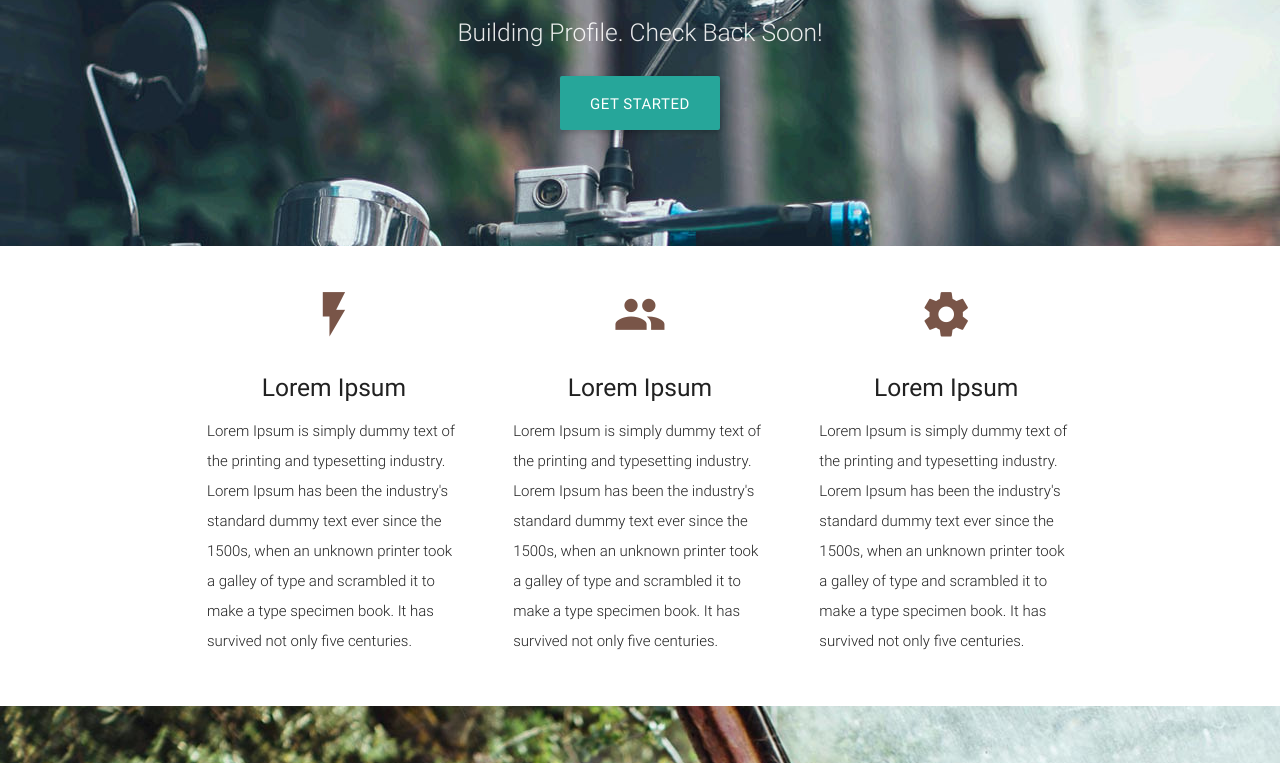
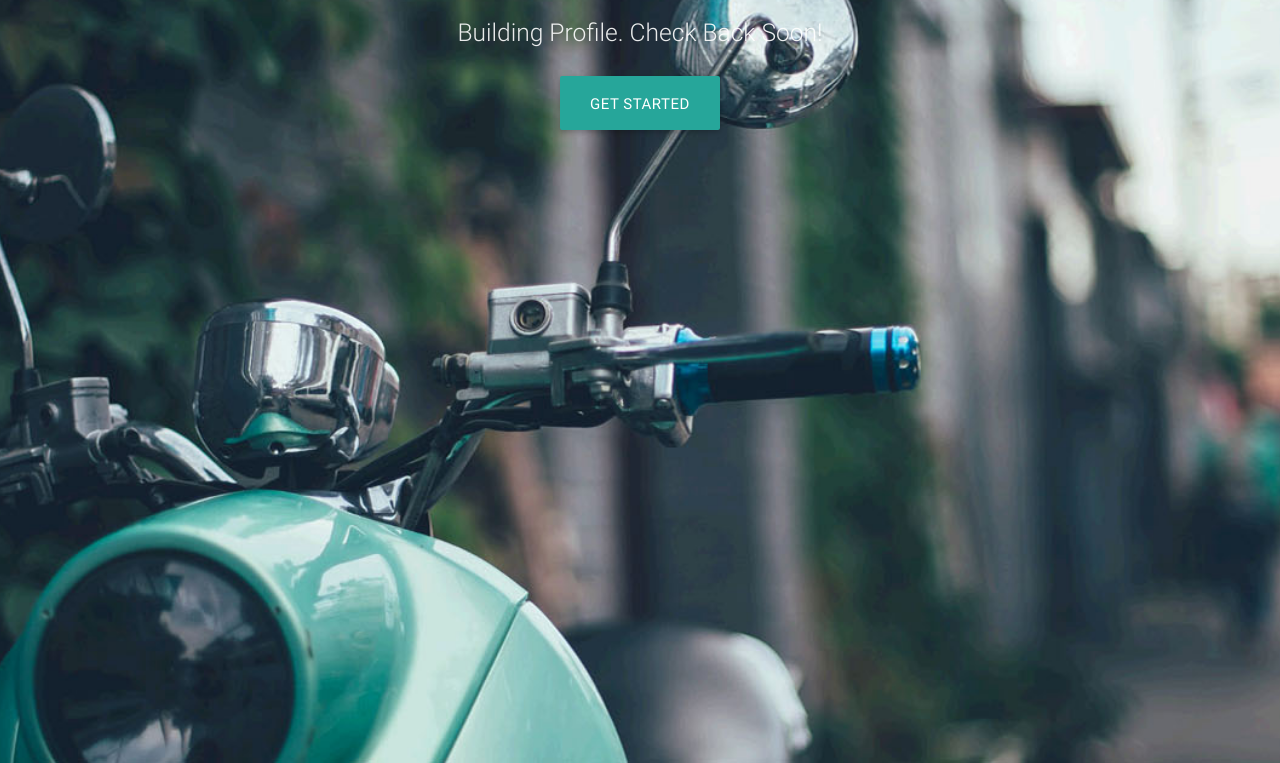
Before and after one commit to vinitsk/WebDevSpring2016, a website: page public/profile/index.html in a window 1280 px wide. Shown: the part 198-961 px from the top of the page. Drawn offline with nearby package versions, Linux system fonts and the light colour scheme.

Commit message:
Updating Profile

```diff
--- a/public/profile/index.html
+++ b/public/profile/index.html
@@ -250,6 +250,8 @@
 <!--  Scripts-->
 <script src="https://code.jquery.com/jquery-2.1.1.min.js"></script>
 <script src="https://cdnjs.cloudflare.com/ajax/libs/materialize/0.97.5/js/materialize.min.js"></script>
+<script src="https://cdnjs.cloudflare.com/ajax/libs/ScrollMagic/2.0.5/ScrollMagic.min.js"></script>
+<script src="https://cdnjs.cloudflare.com/ajax/libs/ScrollMagic/2.0.5/plugins/debug.addIndicators.min.js"></script>
 <script src="../static/js/init.js"></script>
 
 </body>
--- a/public/static/css/style.css
+++ b/public/static/css/style.css
@@ -20,7 +20,7 @@ p {
 }
 
 .parallax-container {
-  min-height: 380px;
+  min-height: 900px;
   line-height: 0;
   height: auto;
   color: rgba(255,255,255,.9);
```
Also changed, not shown: public/assignments/views/index.html (+1 -1 lines), public/static/media/pattern1.png (added), public/static/media/pattern2.png (added), public/static/media/pattern3.png (added).
